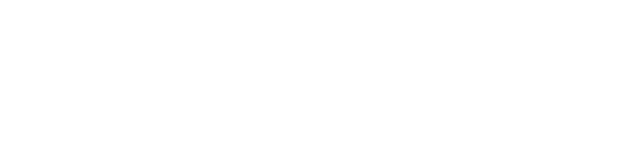
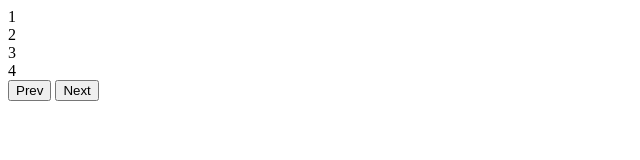
Before and after one commit to andreeaelenasamur/progress-steps, a plain HTML site: page index.html in a window 1280 px wide. Shown: the whole page, without its empty margins (0-640 px from the left). Drawn offline with Linux system fonts and the light colour scheme.

Commit message:
Define base structure

```diff
--- a/index.html
+++ b/index.html
@@ -5,5 +5,18 @@
         <meta name="viewport" content="width=device-width, initial-scale=1.0" />
         <title>Progress Steps</title>
     </head>
-    <body></body>
+    <body>
+        <div class="container">
+            <div class="progress-container">
+                <div class="progress" id="progress"></div>
+                <div class="circle active">1</div>
+                <div class="circle">2</div>
+                <div class="circle">3</div>
+                <div class="circle">4</div>
+            </div>
+
+            <button class="btn" id="prev">Prev</button>
+            <button class="btn" id="next">Next</button>
+        </div>
+    </body>
 </html>
```
